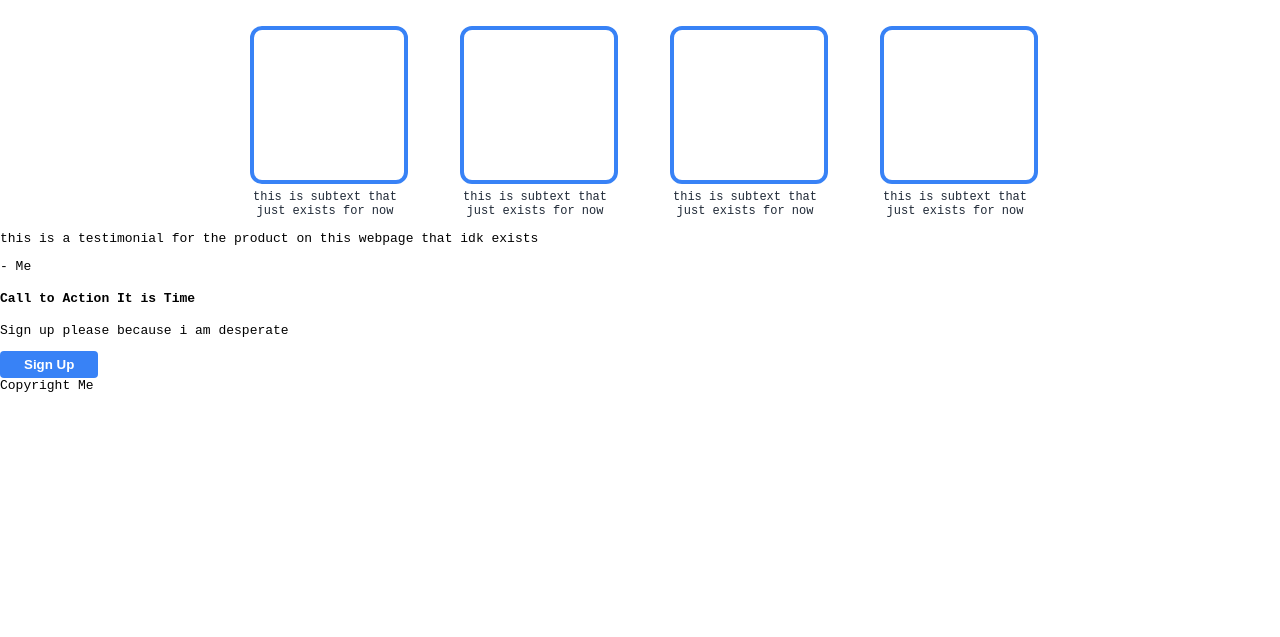
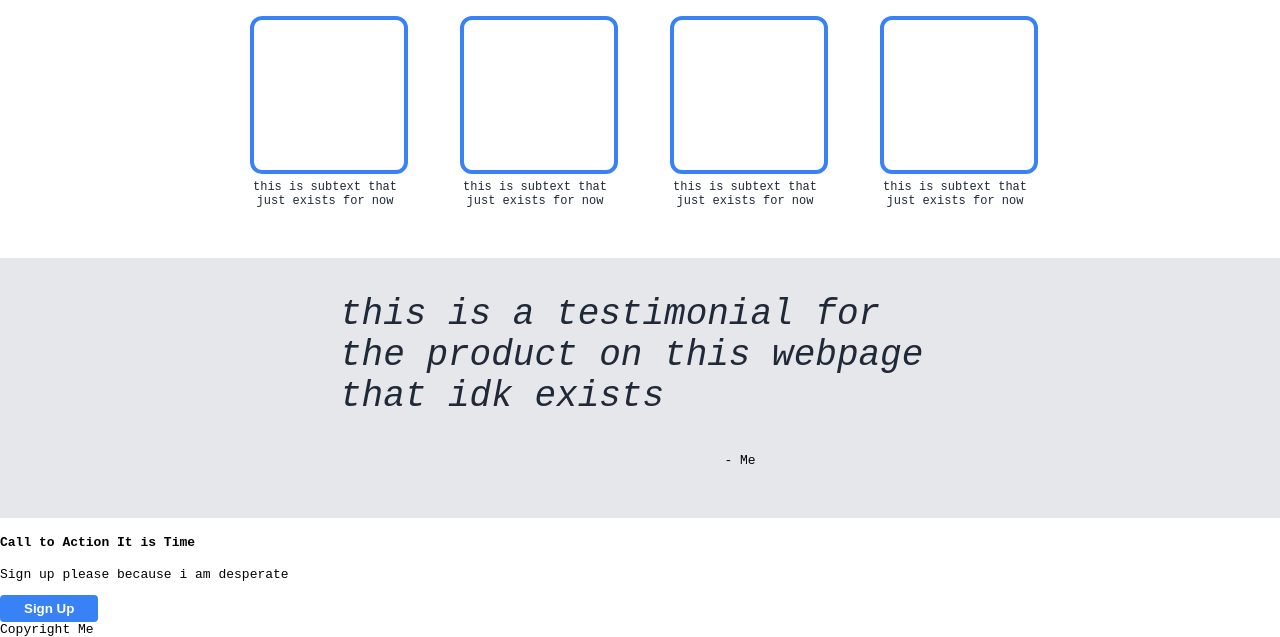
Before and after one commit to GoblinK1ng/landing_page, a plain HTML site: page index.html in a window 1280 px wide. Shown: the part 540-1177 px from the top of the page. Before the commit the page ends 933 px from the top, so only its background shows below. Drawn offline with Linux system fonts and the light colour scheme.

Commit message:
ADD: implemented Testimonial section with placeholder info

```diff
--- a/index.html
+++ b/index.html
@@ -51,11 +51,14 @@
     </div>
 
     <div class="call-to-action">
-        <div>
-            <h4>Call to Action It is Time</h4>
-            <p>Sign up please because i am desperate</p>
+        <div class="box">
+            <div>
+                <h4>Call to Action It is Time</h4>
+                <p>Sign up please because i am desperate</p>
+            </div>
+            <button>Sign Up</button>
         </div>
-        <button>Sign Up</button>
+
     </div>
     <div class="footer">
         Copyright Me
--- a/styles.css
+++ b/styles.css
@@ -7,8 +7,9 @@ body{
     align-items: stretch;
 }
 
-.header, .introduction, .info{
+.header, .introduction, .info, .testimonial{
     display: flex;
+    padding-bottom: 50px;
 }
 
 /*Header Stuff*/
@@ -45,7 +46,6 @@ a{
     flex-direction: column;
     align-items: center;
     background-color: #1F2937;
-    padding-bottom: 60px;
 }
 
 h2{
@@ -91,8 +91,23 @@ h2{
     margin-bottom: 6px;
 }
 
+/*Testimonials*/
+.testimonial{
+    flex-direction: column;
+    background-color: #E5E7EB;
+    align-items: center;
+}
 
-
+.testimonial p{
+    width: 600px;
+    font-size: 36px;
+    font-style: italic;
+    font-weight: lighter;
+    color: #1F2937;
+}
+.testimonial div{
+    padding-left: 200px;
+}
 
 
 /*Misc*/
```
